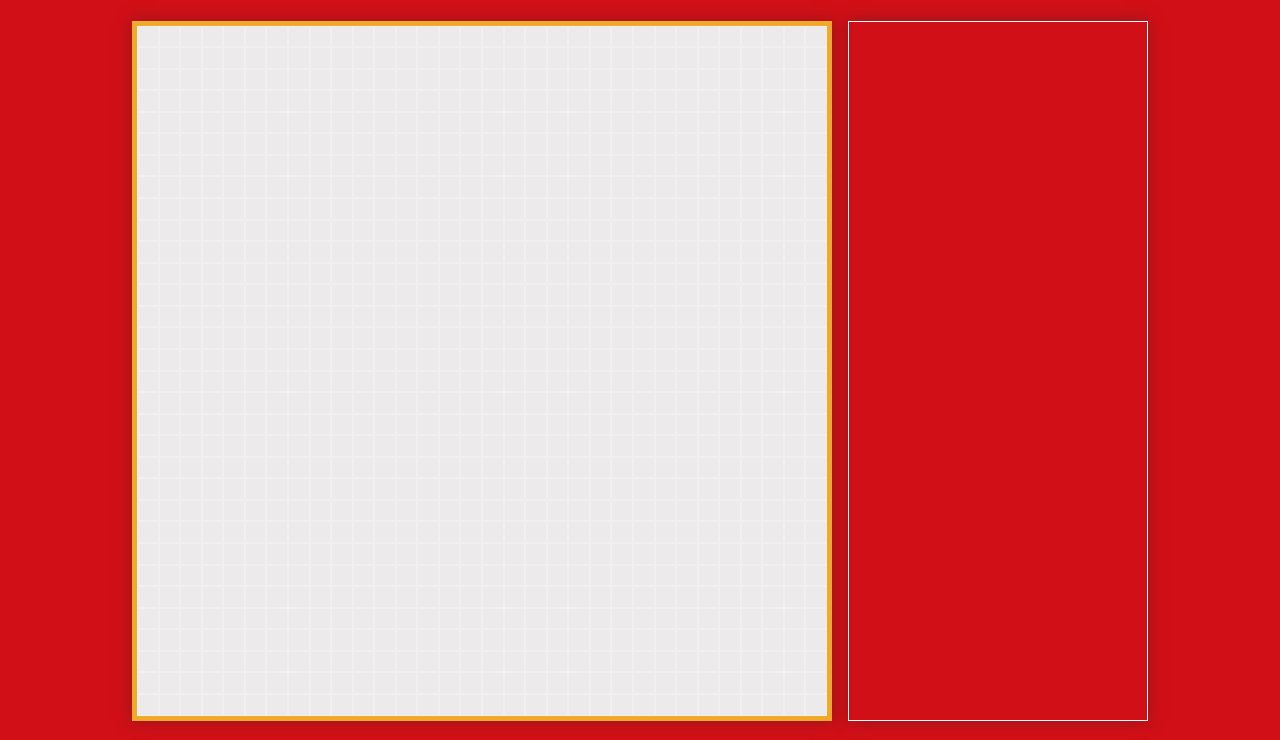
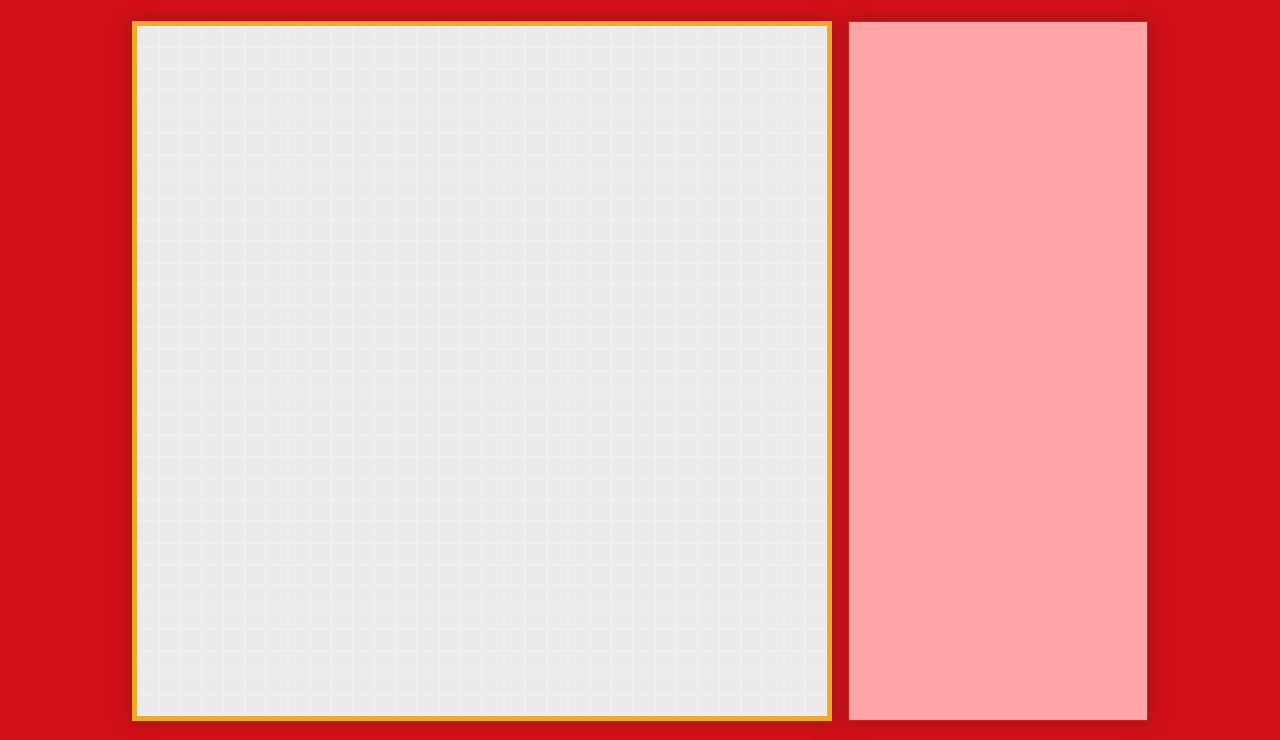
Before and after one commit to road2rhodes/odin-etch-a-sketch, a plain HTML site: page index.html in a window 1280 px wide. Shown: the part 60-800 px from the top of the page. Drawn offline with Linux system fonts and the light colour scheme.

Commit message:
Add bg color

```diff
--- a/style.css
+++ b/style.css
@@ -58,8 +58,9 @@ h1 > span {
 .controls {
   width: 300px;
   height: var(--etch--screen-size);
-  border: 1px solid white;
+  border: 1px solid rgb(216, 27, 27);
   box-shadow: 0px 0px 15px rgb(143, 25, 25);
+  background-color: #ffa4a7;
 
 }
 
```
